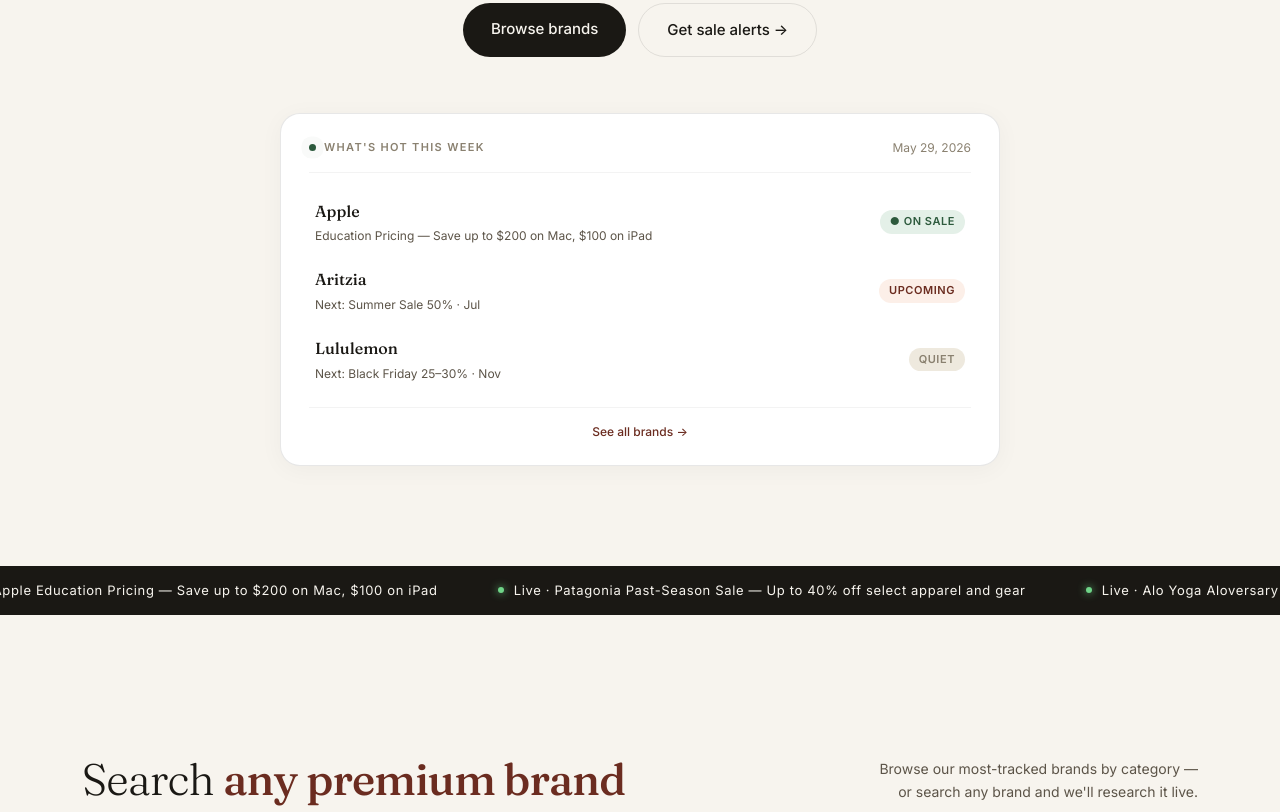
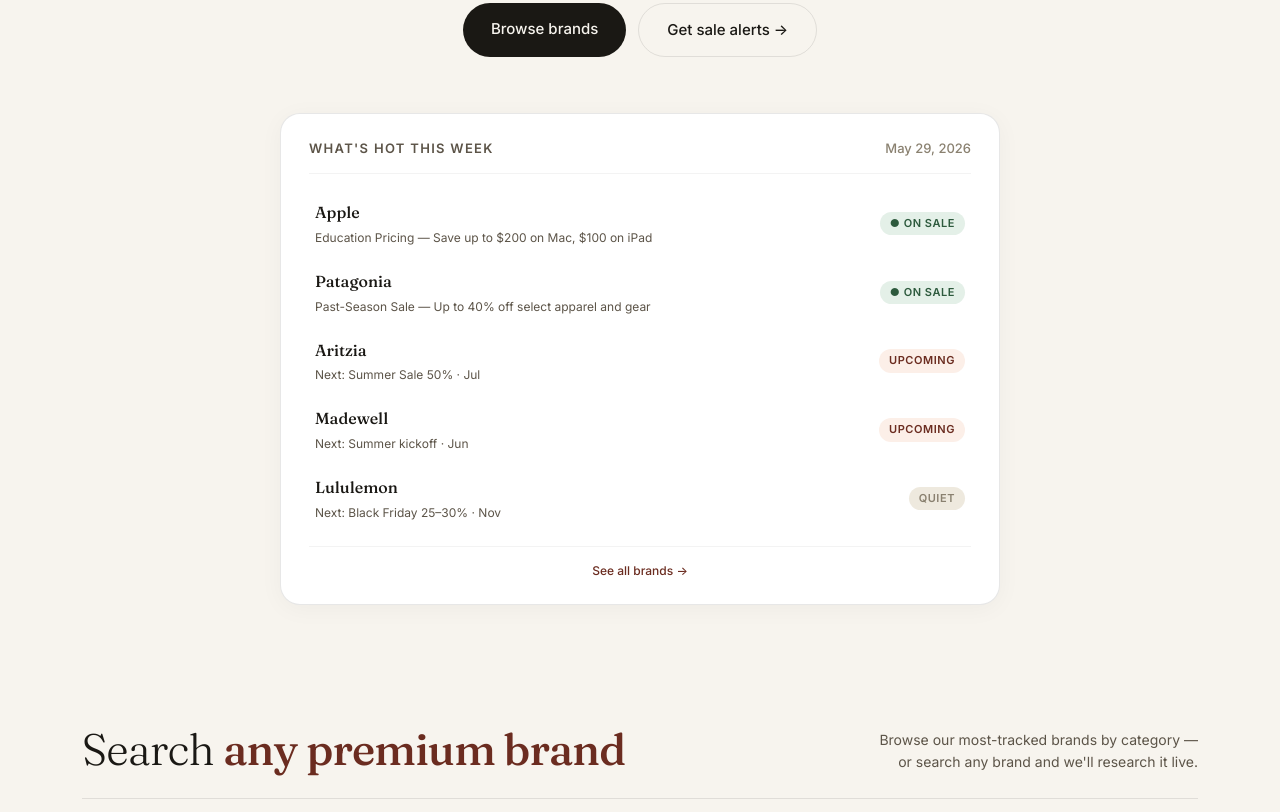
Before and after one commit to Gantry1/Whensthesale, a website: page index.html in a window 1280 px wide. Shown: the part 615-1427 px from the top of the page. Drawn offline with Linux system fonts and the light colour scheme.

Commit message:
Update index.html

```diff
--- a/index.html
+++ b/index.html
@@ -176,31 +176,16 @@
     border-bottom: 1px solid var(--rule-soft);
   }
   .hero-preview-label {
-    font-size: 11px;
-    letter-spacing: 0.12em;
+    font-size: 13px;
+    letter-spacing: 0.1em;
     text-transform: uppercase;
+    color: var(--ink-soft);
+    font-weight: 600;
+  }
+  .hero-preview-date {
+    font-size: 13px;
     color: var(--ink-faint);
-    font-weight: 600;
-    display: flex;
-    align-items: center;
-    gap: 8px;
-  }
-  .hero-preview-pulse {
-    width: 7px;
-    height: 7px;
-    border-radius: 50%;
-    background: var(--sale);
-    box-shadow: 0 0 0 0 rgba(45,90,61,0.6);
-    animation: pulse 2s infinite;
-  }
-  @keyframes pulse {
-    0% { box-shadow: 0 0 0 0 rgba(45,90,61,0.5); }
-    70% { box-shadow: 0 0 0 8px rgba(45,90,61,0); }
-    100% { box-shadow: 0 0 0 0 rgba(45,90,61,0); }
-  }
-  .hero-preview-date {
-    font-size: 12px;
-    color: var(--ink-faint);
+    font-weight: 500;
   }
   .hero-preview-rows {
     display: flex;
@@ -1063,10 +1048,7 @@
 
     <div class="hero-preview" id="hero-preview">
       <div class="hero-preview-header">
-        <div class="hero-preview-label">
-          <span class="hero-preview-pulse"></span>
-          <span>What's hot this week</span>
-        </div>
+        <div class="hero-preview-label">What's hot this week</div>
         <div class="hero-preview-date" id="hero-preview-date"></div>
       </div>
       <div class="hero-preview-rows" id="hero-preview-rows"></div>
@@ -1076,10 +1058,6 @@
     </div>
   </div>
 </header>
-
-<div class="live-strip" id="live-strip" style="display:none">
-  <div class="live-strip-inner" id="live-strip-inner"></div>
-</div>
 
 <section id="brands">
   <div class="container">
@@ -2092,36 +2070,10 @@
 }
 
 // === Live ticker: shows ONLY brands with a real active sale right now ===
-// Pulls from BRANDS dynamically — so when you flip a brand's activeSale to
-// null, it disappears from the ticker automatically. Honest by construction.
-function renderLiveStrip() {
-  const strip = document.getElementById("live-strip");
-  const inner = document.getElementById("live-strip-inner");
-  if (!strip || !inner) return;
-
-  const active = Object.values(BRANDS).filter(b => b && b.activeSale);
-  if (active.length === 0) {
-    strip.style.display = "none";
-    return;
-  }
-
-  // Build one item per active sale, then duplicate the list so the marquee
-  // loops seamlessly without a visible gap.
-  const items = active.map(b => {
-    const disc = b.activeSale.discount || "";
-    const name = b.activeSale.name || "Sale";
-    return `<span><span class="live-dot"></span>Live · ${b.name} ${name} — ${disc}</span>`;
-  });
-
-  inner.innerHTML = [...items, ...items, ...items].join("");
-  strip.style.display = "block";
-}
-
 renderBrandGrid();
-renderLiveStrip();
 renderHeroPreview();
 
-// === Hero preview: 3 curated rows showing the product in action ===
+// === Hero preview: 5 curated rows showing the product in action ===
 // Logic: prefer 1 active-sale brand (proves "we know what's happening NOW"),
 // 1 with an upcoming sale (proves "we predict next"), 1 quiet premium brand
 // (proves "we cover the brands that almost never discount"). Falls back
@@ -2146,23 +2098,28 @@
     .find(([k, b]) => b && !b.activeSale);
 
   const picks = [];
-  if (activeSales.length > 0) picks.push({ key: activeSales[0][0], brand: activeSales[0][1], type: "sale" });
-
-  // Upcoming-sale slot — pick a quiet brand whose nextSale window is soonest. We
-  // can't easily parse free-text "when" fields, so we just pick a recognizable
-  // quiet brand to fill the "upcoming" slot.
-  const upcomingCandidates = ["aritzia", "aloyoga", "madewell", "nike", "patagonia"]
+
+  // Up to 2 active sales (proves "we know what's happening NOW")
+  activeSales.slice(0, 2).forEach(([k, b]) => {
+    picks.push({ key: k, brand: b, type: "sale" });
+  });
+
+  // Up to 2 upcoming — recognizable quiet brands with notable predicted sales
+  const upcomingCandidates = ["aritzia", "aloyoga", "madewell", "nike", "patagonia", "anthropologie", "jcrew"]
     .map(k => allBrands.find(([key]) => key === k))
     .filter(Boolean)
     .filter(([k, b]) => b && !b.activeSale && !picks.find(p => p.key === k));
-  if (upcomingCandidates[0]) picks.push({ key: upcomingCandidates[0][0], brand: upcomingCandidates[0][1], type: "upcoming" });
-
+  upcomingCandidates.slice(0, 2).forEach(([k, b]) => {
+    picks.push({ key: k, brand: b, type: "upcoming" });
+  });
+
+  // 1 hand-picked "quiet premium" brand (proves "we cover brands that almost never discount")
   if (quiet && !picks.find(p => p.key === quiet[0])) {
     picks.push({ key: quiet[0], brand: quiet[1], type: "quiet" });
   }
 
-  // Fill to 3 if needed from any remaining quiet brands
-  while (picks.length < 3 && quietBrands.length > 0) {
+  // Fill to 5 if needed from any remaining quiet brands
+  while (picks.length < 5 && quietBrands.length > 0) {
     const next = quietBrands.find(([k]) => !picks.find(p => p.key === k));
     if (!next) break;
     picks.push({ key: next[0], brand: next[1], type: "quiet" });
```
